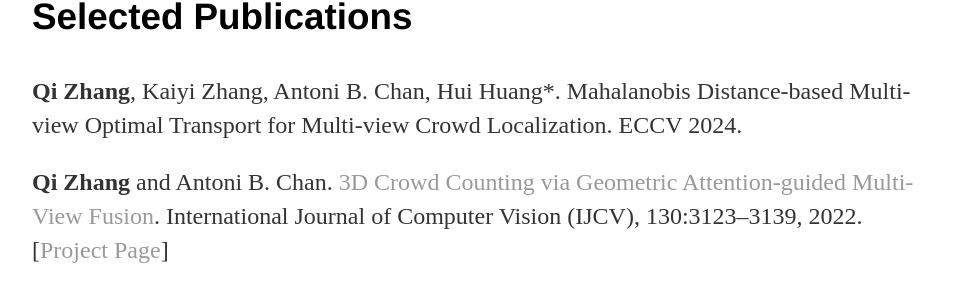
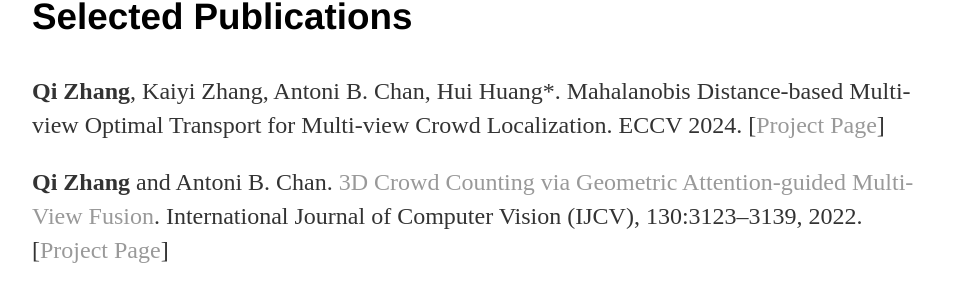
Before and after one commit to zqyq/zqyq.github.io, a Jekyll site: the page built from index.html, in a window 1280 px wide. Shown: the part 936-1233 px from the top of the page, without its empty margins (160-1119 px from the left). Built offline with Jekyll 4.4.1, drawn with Linux system fonts in a browser that asks for light colours.

Commit message:
Update index.html

```diff
--- a/index.html
+++ b/index.html
@@ -37,8 +37,8 @@ title: Qi ZHANG's Homepage
 
 			<h3>Selected Publications</h3>
 
-			<p> <strong>Qi Zhang</strong>, Kaiyi Zhang, Antoni B. Chan, Hui Huang*. Mahalanobis Distance-based Multi-view Optimal Transport for Multi-view Crowd Localization. ECCV 2024. </p>
-
+			<p> <strong>Qi Zhang</strong>, Kaiyi Zhang, Antoni B. Chan, Hui Huang*. Mahalanobis Distance-based Multi-view Optimal Transport for Multi-view Crowd Localization. ECCV 2024.
+				[<a href="https://vcc.tech/research/2024/MVOT">Project Page</a>]</p>
 
 			<p><strong>Qi Zhang</strong> and Antoni B. Chan.
 				<a href="https://link.springer.com/article/10.1007/s11263-022-01685-7">3D Crowd Counting via Geometric Attention-guided Multi-View Fusion</a>.
```
